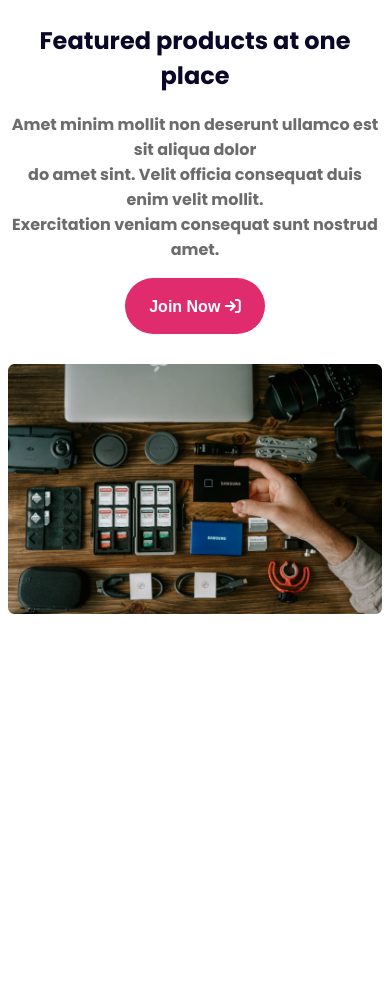
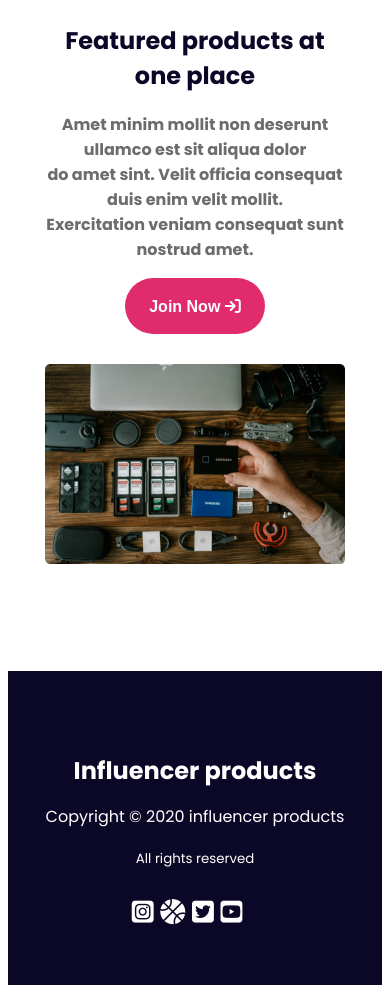
Before and after one commit to AzizunNahar7/Influencer-Gear, a plain HTML site: page index.html in a window 390 px wide. Shown: the part 6251-7244 px from the top of the page. Before the commit the page ends 6880 px from the top, so only its background shows below. Drawn offline with Linux system fonts and the light colour scheme.

Commit message:
added footer dection with responsive

```diff
--- a/index.html
+++ b/index.html
@@ -130,5 +130,19 @@
             </div>
         </section>
     </main>
+    <!-- Footer section start here -->
+    <footer>
+        <div class="footer-container">
+            <h4>Influencer products</h4>
+            <p>Copyright © 2020  influencer products</p>
+            <small>All rights reserved</small>
+            <div class="footer-icons">
+                <i class="fa-brands fa-square-instagram"></i>
+                <i class="fa-solid fa-basketball"></i>
+                <i class="fa-brands fa-square-twitter"></i>
+                <i class="fa-brands fa-square-youtube"></i>
+            </div>
+        </div>
+    </footer>
 </body>
 </html>
--- a/styles/responsive.css
+++ b/styles/responsive.css
@@ -64,7 +64,7 @@
         gap: 30px;
     }
     .feature-img, .feature-content{
-        width: 100%;
+        width: 80%;
         text-align: center;
     }
     .feature-content h2{
@@ -116,7 +116,7 @@
         gap: 30px;
     }
     .feature-img, .feature-content{
-        width: 100%;
+        width: 80%;
         text-align: center;
     }
 }
--- a/styles/styles.css
+++ b/styles/styles.css
@@ -168,3 +168,24 @@ body{
     font-size: 16px;
     font-weight: 700;
 }
+
+/* Footer section styles */
+footer{
+    background: #0A0826;
+    margin-top: 100px;
+}
+.footer-container{
+    text-align: center;
+    padding: 50px 0;
+    color: #FFF;
+}
+.footer-container h4{
+    font-size: 24px;
+    font-weight: 700;
+    margin-bottom: 0;
+}
+.footer-icons{
+    margin-top: 20px;
+    font-size: 25px;
+    margin-right: 16px;
+}
```
